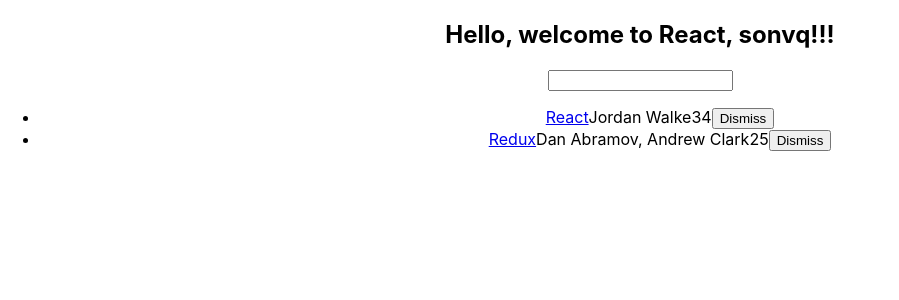
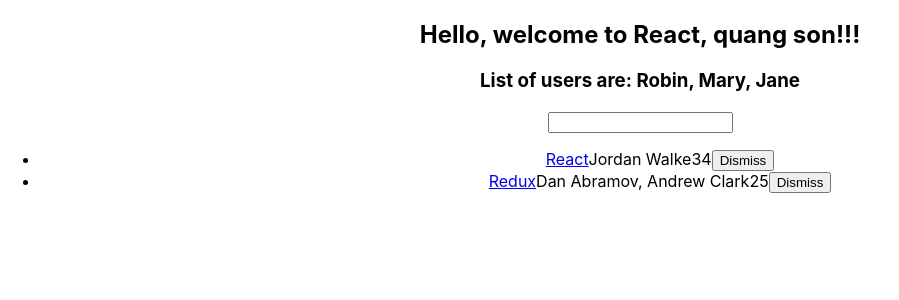
Before and after one commit to sonvq/reactjs-starter, a React (Create React App) app: page / in a window 1280 px wide. Shown: the top 300 px of the page, without its empty margins (0-899 px from the left). Built offline with nearby package versions, Linux system fonts and the light colour scheme.

Commit message:
Split Up Components

```diff
--- a/src/App.js
+++ b/src/App.js
@@ -20,6 +20,19 @@
     },
 ];
 
+const user = {
+    firstname: 'quang',
+    lastname: 'son'
+};
+
+const users = [
+    'Robin',
+    'Mary',
+    'Jane'
+];
+
+const isSearched = (searchTerm) => (item) => !searchTerm || item.title.toLowerCase().includes(searchTerm.toLowerCase());
+
 class Developer {
     constructor(firstname, lastname) {
         this.firstname = firstname;
@@ -31,6 +44,48 @@
     }
 }
 
+class Search extends Component {
+    render() {
+        const {value, onChange} = this.props;
+        return (
+            <form>
+                <input
+                    type="text"
+                    value={value}
+                    onChange={onChange}
+                />
+            </form>
+        );
+    }
+}
+
+class Table extends Component {
+    render() {
+        const {list, searchTerm, onDismiss} = this.props;
+        return (
+            <ul>
+                {list.filter(isSearched(searchTerm)).map(item =>
+                    <li key={item.objectID}>
+                        <span>
+                            <a href={item.url}>{item.title}</a>
+                        </span>
+                        <span>{item.author}</span>
+                        <span>{item.num_comments}</span>
+                        <span>{item.points}</span>
+                        <span>
+                            <button onClick={() =>
+                                onDismiss(item.objectID)
+                            }>
+                                Dismiss
+                            </button>
+                        </span>
+                    </li>
+                )}
+            </ul>
+        );
+    }
+}
+
 class App extends Component {
     constructor(props) {
         super(props);
@@ -39,19 +94,16 @@
             searchTerm: '',
         };
 
-        this.dismissItem = this.dismissItem.bind(this);
+        this.onDismiss = this.onDismiss.bind(this);
         this.onSearchChange = this.onSearchChange.bind(this);
-        this.isSearched = this.isSearched.bind(this);
     }
 
-    dismissItem(id) {
+    onDismiss(id) {
         const updatedList = this.state.list.filter(item => item.objectID !== id);
         this.setState({
             list: updatedList
         });
     }
-
-    isSearched = (searchTerm) => (item) => !searchTerm || item.title.toLowerCase().includes(searchTerm.toLowerCase());
 
     onSearchChange(event) {
         this.setState({
@@ -64,36 +116,24 @@
         console.log(robin.getName());
 
         const helloWorld = 'Hello, welcome to React,';
-        let username = 'sonvq';
+        const {firstname, lastname} = user;
+        const [userOne, userTwo, userThree] = users;
+        const {list, searchTerm} = this.state;
+
         return (
             <div className="App">
-                <h2>{helloWorld} {username}!!!</h2>
-                <form>
-                    <input
-                        type="text"
-                        onChange={this.onSearchChange}
-                    />
+                <h2>{helloWorld} {firstname} {lastname}!!!</h2>
+                <h3>List of users are: {userOne}, {userTwo}, {userThree}</h3>
+                <Search
+                    onChange={this.onSearchChange}
+                    value={searchTerm}
+                />
 
-                </form>
-                <ul>
-                    {this.state.list.filter(this.isSearched(this.state.searchTerm)).map(item =>
-                        <li key={item.objectID}>
-                            <span>
-                                <a href={item.url}>{item.title}</a>
-                            </span>
-                            <span>{item.author}</span>
-                            <span>{item.num_comments}</span>
-                            <span>{item.points}</span>
-                            <span>
-                                <button onClick={() =>
-                                    this.dismissItem(item.objectID)
-                                }>
-                                    Dismiss
-                                </button>
-                            </span>
-                        </li>
-                    )}
-                </ul>
+                <Table
+                    searchTerm={searchTerm}
+                    onDismiss={this.onDismiss}
+                    list={list}
+                />
             </div>
         );
     }
```
